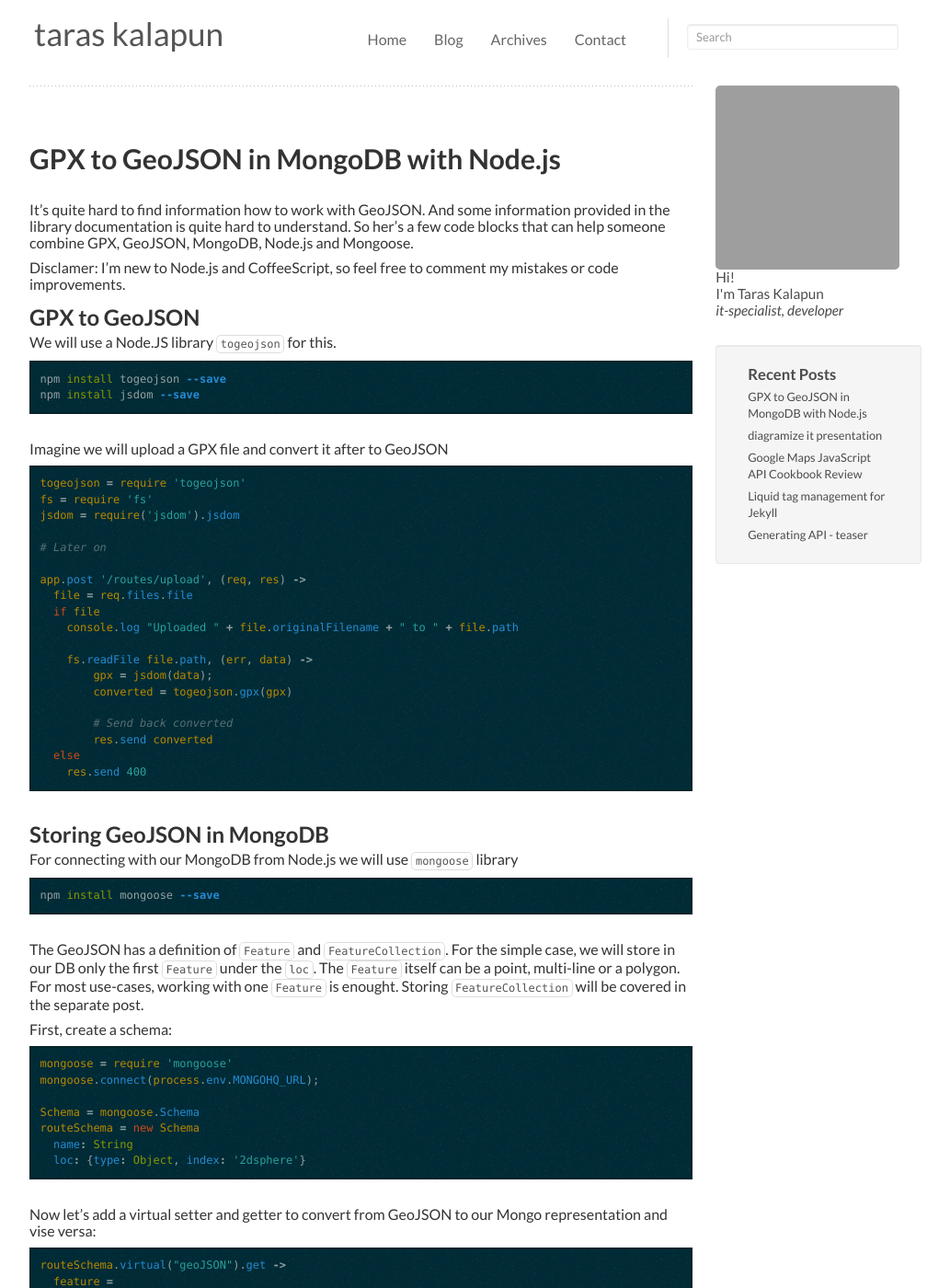
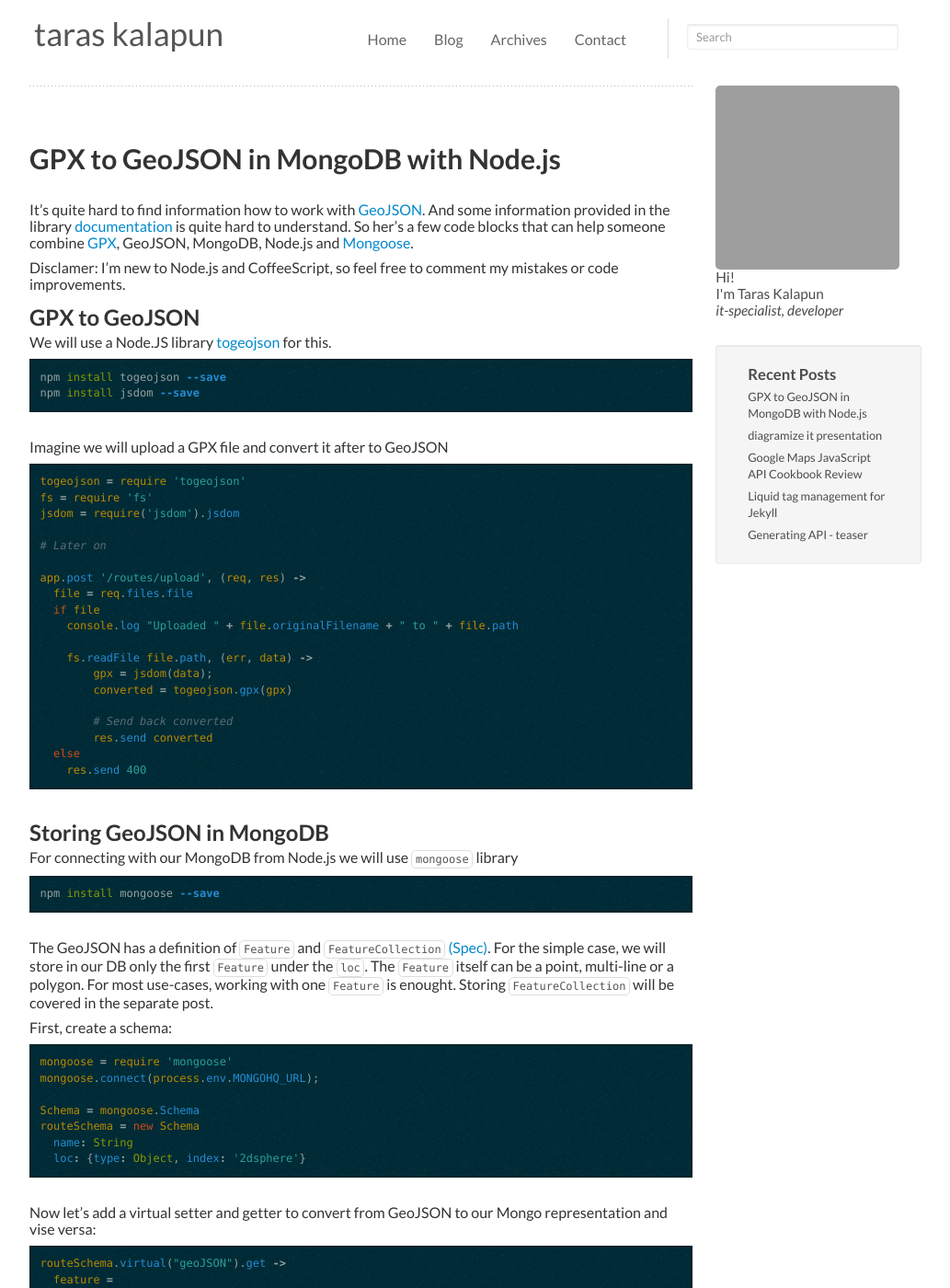
Before and after one commit to andreivisan/xslim.github.io, a Jekyll site: the page built from _posts/2014-03-13-gpx-to-geojson-in-mongodb-with-node-js.md, in a window 1280 px wide and 1400 px high. Shown: the whole window at 92% size, without its empty margins (123-1156 px from the left). Built offline with Jekyll 4.4.1, drawn with Linux system fonts in a browser that asks for light colours; Markdown is read by kramdown in place of the engine named in the settings; comment, search, counter and statistics services are not loaded; some of the changed lines change nothing that is shown; grey boxes are pictures that could not be loaded.

Commit message:
Updated 2014-03-13-gpx-to-geojson-in-mongodb-with-node-js.md

````diff
--- a/_posts/2014-03-13-gpx-to-geojson-in-mongodb-with-node-js.md
+++ b/_posts/2014-03-13-gpx-to-geojson-in-mongodb-with-node-js.md
@@ -12,12 +12,12 @@ tags:
   - GPX
 ---
 
-It's quite hard to find information how to work with GeoJSON. And some information provided in the library documentation is quite hard to understand. So her's a few code blocks that can help someone combine GPX, GeoJSON, MongoDB, Node.js and Mongoose.
+It's quite hard to find information how to work with [GeoJSON](http://geojson.org). And some information provided in the library [documentation](http://docs.mongodb.org/manual/core/2dsphere/) is quite hard to understand. So her's a few code blocks that can help someone combine [GPX](http://en.wikipedia.org/wiki/GPS_eXchange_Format), GeoJSON, MongoDB, Node.js and [Mongoose](http://mongoosejs.com).
 
 Disclamer: I'm new to Node.js and CoffeeScript, so feel free to comment my mistakes or code improvements.
 
 ## GPX to GeoJSON
-We will use a Node.JS library `togeojson` for this.
+We will use a Node.JS library [togeojson](https://github.com/mapbox/togeojson) for this.
 
 ``` sh
 npm install togeojson --save
@@ -47,6 +47,7 @@ app.post '/routes/upload', (req, res) ->
   else
     res.send 400
 ```
+
 ## Storing GeoJSON in MongoDB
 <!-- more -->
 
@@ -56,7 +57,7 @@ For connecting with our MongoDB from Node.js we will use `mongoose` library
 npm install mongoose --save
 ```
 
-The GeoJSON has a definition of `Feature` and `FeatureCollection`. For the simple case, we will store in our DB only the first `Feature` under the `loc`. The `Feature` itself can be a point, multi-line or a polygon. For most use-cases, working with one `Feature` is enought. Storing `FeatureCollection` will be covered in the separate post.
+The GeoJSON has a definition of `Feature` and `FeatureCollection` [(Spec)](http://geojson.org/geojson-spec.html). For the simple case, we will store in our DB only the first `Feature` under the `loc`. The `Feature` itself can be a point, multi-line or a polygon. For most use-cases, working with one `Feature` is enought. Storing `FeatureCollection` will be covered in the separate post.
 
 First, create a schema:
 
@@ -126,11 +127,11 @@ mongo -u admin -p password lennon.mongohq.com:10031/app12345
 { "loc" : { "coordinates" : [ [5.40300237,53.177886249], [5.276818363, 53.223566907] ], "type" : "LineString" }, "name" : "Waddenrace", "_id" : ObjectId("5320bc0cae1f27a09faed03b"), "__v" : 0 }
 ```
 
-So it's there. Now let's try searching with `$near`:
+So it's there. Now let's try searching with [$near](http://docs.mongodb.org/manual/reference/operator/query/near/):
 
 ``` sh
 > db.routes.find({loc: {$near : { $geometry : { type: "Point",coordinates: [5.40300237, 53.177886249]}}, $maxDistance : 500 }})
 { "loc" : { "coordinates" : [ [5.40300237,53.177886249], [5.276818363, 53.223566907] ], "type" : "LineString" }, "name" : "Waddenrace", "_id" : ObjectId("5320bc0cae1f27a09faed03b"), "__v" : 0 }
 ```
 
-In real life, I suggest using `geoNear` command instead of `$near`. Will cover this in next article.
+In real life, I suggest using [geoNear](http://docs.mongodb.org/manual/reference/command/geoNear/) command instead of `$near`. Will cover this in next article.
````
